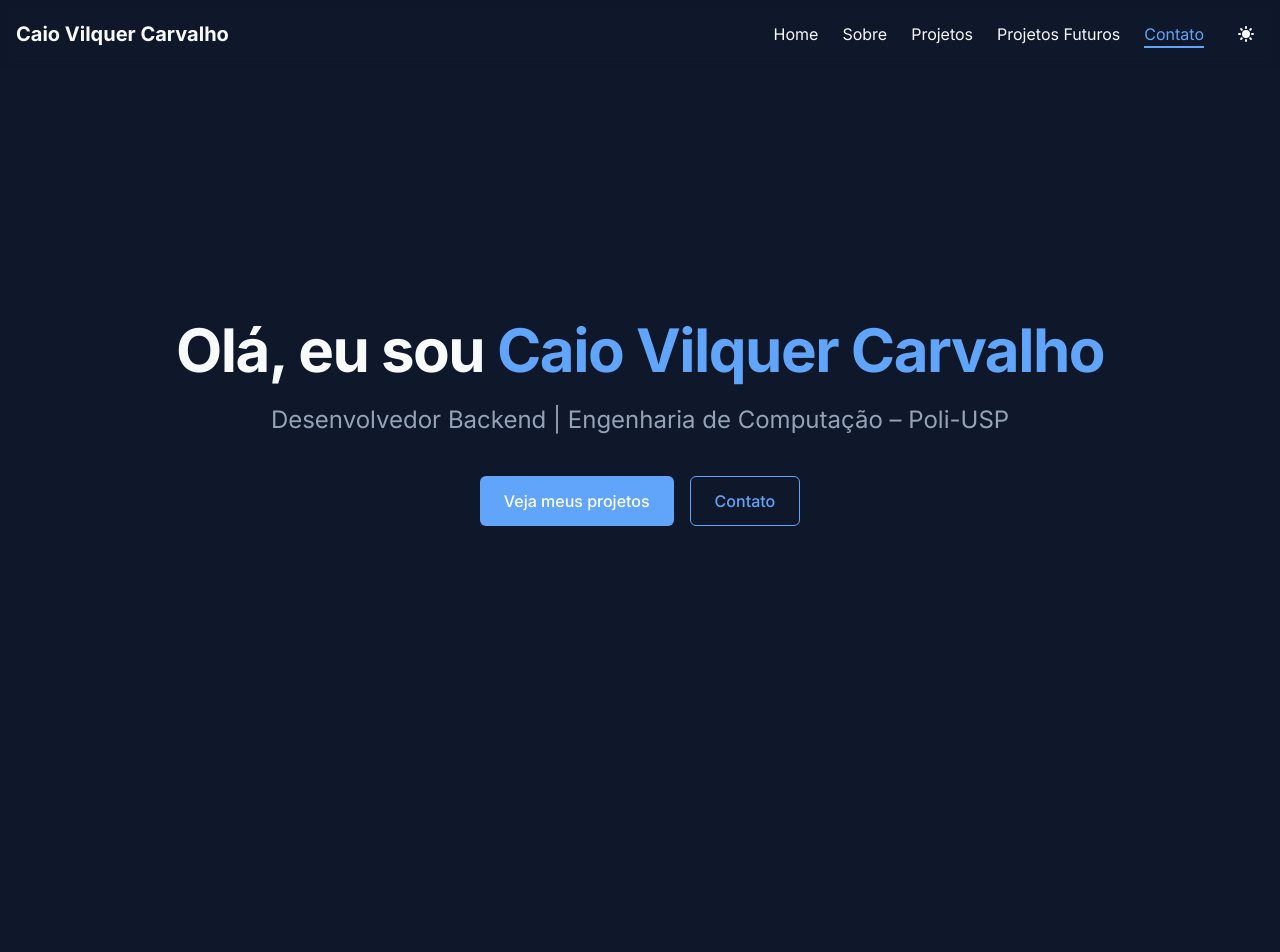
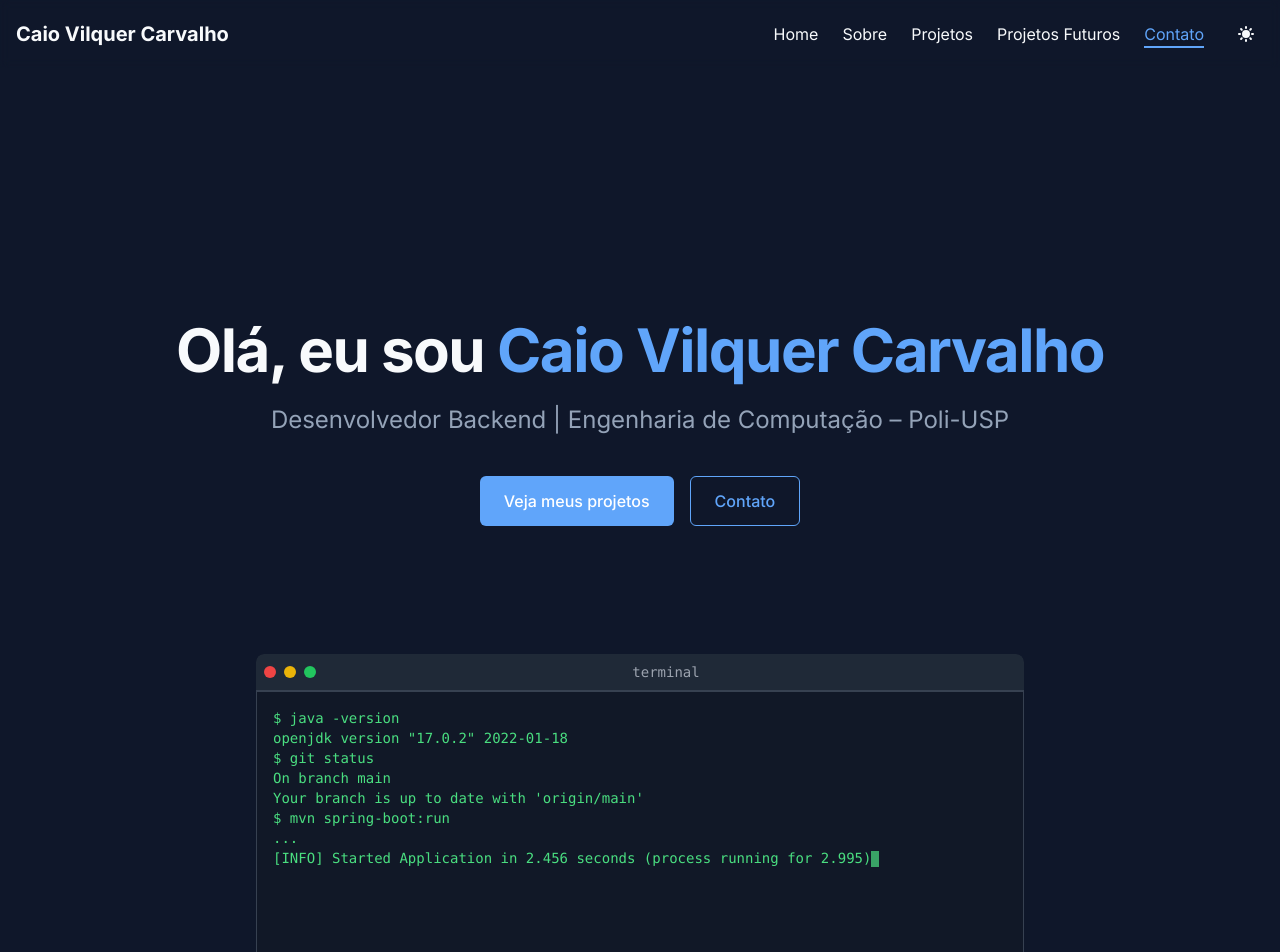
Before and after one commit to caiovilquer/portifolio, a React (Vite) app: page / in a window 1280 px wide. Shown: the top 952 px of the page. Built offline with nearby package versions, Linux system fonts and the light colour scheme.

Commit message:
feat: add animated terminal component with multiple command sequences

```diff
--- a/src/pages/Home.tsx
+++ b/src/pages/Home.tsx
@@ -1,5 +1,174 @@
-import React from "react";
+import React, { useState, useEffect } from "react";
 import { motion } from "framer-motion";
+
+// Componente para o terminal animado
+const AnimatedTerminal: React.FC = () => {
+  const [displayText, setDisplayText] = useState("");
+  const [currentLineIndex, setCurrentLineIndex] = useState(0);
+  const [isTyping, setIsTyping] = useState(true);
+  const [currentSequenceIndex, setCurrentSequenceIndex] = useState(0);
+
+  // Múltiplas sequências de terminal
+  const terminalSequences = [
+    // Sequência 1: Java + Spring Boot
+    [
+      "$ java -version",
+      'openjdk version "17.0.2" 2022-01-18',
+      "$ git status",
+      "On branch main",
+      "Your branch is up to date with 'origin/main'",
+      "$ mvn spring-boot:run",
+      "...",
+      "[INFO] Started Application in 2.456 seconds (process running for 2.995)",
+      "$ curl localhost:8080/api/health",
+      '{ "status": "UP", "components": { "db": "UP", "cache": "UP" } }',
+    ],
+    [
+      "$ docker --version",
+      "Docker version 24.0.5, build 24.0.5-0ubuntu1~22.04.1",
+      "$ docker-compose up -d",
+      'Creating network "app_default" with the default driver',
+      "Creating app_db_1    ... done",
+      "Creating app_redis_1 ... done",
+      "Creating app_api_1   ... done",
+      "$ docker ps",
+      "CONTAINER ID   IMAGE            STATUS         PORTS                  NAMES",
+      "3a7b12c98d31   postgres:13      Up 2 minutes   0.0.0.0:5432->5432/tcp app_db_1",
+    ],
+    [
+      "$ java -version",
+      'openjdk version "17.0.2" 2022-01-18',
+      "$ git pull",
+      "Already up to date.",
+      "$ docker-compose up -d",
+      "[+] Running 2/2",
+      "✔ Container postgres-db  Started",
+      "✔ Container api-backend  Started",
+      "$ mvn clean install",
+      "[INFO] BUILD SUCCESS",
+      "$ mvn spring-boot:run",
+      "[INFO] Started Application in 3.201 seconds (JVM running for 4.110)",
+      "$ curl http://localhost:8080/api/users",
+      "[",
+      '{ "id": 1, "name": "Caio" },',
+      '{ "id": 2, "name": "Luiz" }',
+      "]",
+    ],
+    [
+      "$ git clone https://github.com/caiovilquer/petcarescheduler.git",
+      "Cloning into 'petcarescheduler'...",
+      "$ cd petcarescheduler",
+      "$ mvn clean test",
+      "[INFO] Running dev.vilquer.PetCareSchedulerTests",
+      "[INFO] Tests run: 12, Failures: 0, Errors: 0, Skipped: 0",
+      "[INFO] BUILD SUCCESS",
+      "$ mvn package",
+      "[INFO] Building jar: target/petcarescheduler-1.0.0.jar",
+      "$ java -jar target/petcarescheduler-1.0.0.jar",
+      "[INFO] Started Application in 2.871 seconds",
+    ],
+    [
+      [
+        "$ java -version",
+        'openjdk version "21.0.1" 2023-10-17',
+        "OpenJDK Runtime Environment Temurin-21.0.1+12 (build 21.0.1+12)",
+        "OpenJDK 64-Bit Server VM Temurin-21.0.1+12 (build 21.0.1+12, mixed mode, sharing)",
+        "$ echo $JAVA_HOME",
+        "/usr/lib/jvm/java-21-openjdk-amd64",
+        "$ export SPRING_PROFILES_ACTIVE=prod",
+        '$ mvn spring-boot:run -Dspring-boot.run.arguments="--server.port=8081"',
+        "[INFO] Started Application in 1.949 seconds",
+      ],
+    ],
+  ];
+
+  useEffect(() => {
+    // Pegar a sequência atual
+    const currentSequence = terminalSequences[currentSequenceIndex];
+
+    if (currentLineIndex >= currentSequence.length) {
+      setTimeout(() => {
+        // Passar para a próxima sequência
+        setCurrentSequenceIndex(
+          (prev) => (prev + 1) % terminalSequences.length
+        );
+        setCurrentLineIndex(0);
+        setDisplayText("");
+        setIsTyping(true);
+      }, 3000);
+      return;
+    }
+
+    if (!isTyping) {
+      setTimeout(() => {
+        setCurrentLineIndex(currentLineIndex + 1);
+        setDisplayText(displayText + "\n");
+        setIsTyping(true);
+      }, 500);
+      return;
+    }
+
+    const currentLine = currentSequence[currentLineIndex];
+
+    // Verificar se a linha atual não é um comando (não começa com $)
+    if (typeof currentLine === "string" && !currentLine.startsWith("$")) {
+      setDisplayText(displayText + currentLine);
+      setIsTyping(false);
+      return;
+    }
+
+    if (displayText.split("\n").pop()?.length === currentLine.length) {
+      setIsTyping(false);
+      return;
+    }
+
+    const timer = setTimeout(() => {
+      const lines = displayText.split("\n");
+      const lastLine = lines.pop() || "";
+      const nextCharIndex = lastLine.length;
+
+      if (nextCharIndex < currentLine.length) {
+        setDisplayText(
+          [...lines, lastLine + currentLine[nextCharIndex]].join("\n")
+        );
+      }
+    }, Math.random() * 100 + 1);
+
+    return () => clearTimeout(timer);
+  }, [
+    displayText,
+    currentLineIndex,
+    isTyping,
+    currentSequenceIndex,
+    terminalSequences,
+  ]);
+
+  return (
+    <motion.div
+      className="w-full max-w-3xl mx-auto mt-32 overflow-hidden rounded-lg"
+      initial={{ opacity: 0, y: 20 }}
+      animate={{ opacity: 1, y: 0 }}
+      transition={{ duration: 0.8, delay: 0.5 }}
+    >
+      <div className="bg-gray-200 dark:bg-gray-800 rounded-t-lg p-2 flex items-center border-b border-gray-300 dark:border-gray-700">
+        <div className="flex space-x-2">
+          <div className="w-3 h-3 rounded-full bg-red-500"></div>
+          <div className="w-3 h-3 rounded-full bg-yellow-500"></div>
+          <div className="w-3 h-3 rounded-full bg-green-500"></div>
+        </div>
+        <div className="mx-auto text-gray-600 dark:text-gray-400 text-sm font-mono">
+          terminal
+        </div>
+      </div>
+      <div className="bg-gray-100 dark:bg-gray-900 p-4 h-96 overflow-auto font-mono text-sm text-green-700 dark:text-green-400 border border-gray-300 dark:border-gray-700">
+        <div className="whitespace-pre-wrap text-left">
+          {displayText}
+          <span className="inline-block w-2 h-4 bg-green-700 dark:bg-green-400 align-middle animate-pulse" />
+        </div>
+      </div>
+    </motion.div>
+  );
+};
 
 const Home: React.FC = () => (
   <motion.div
@@ -23,6 +192,8 @@ const Home: React.FC = () => (
         Contato
       </a>
     </div>
+
+    <AnimatedTerminal />
   </motion.div>
 );
 
```
